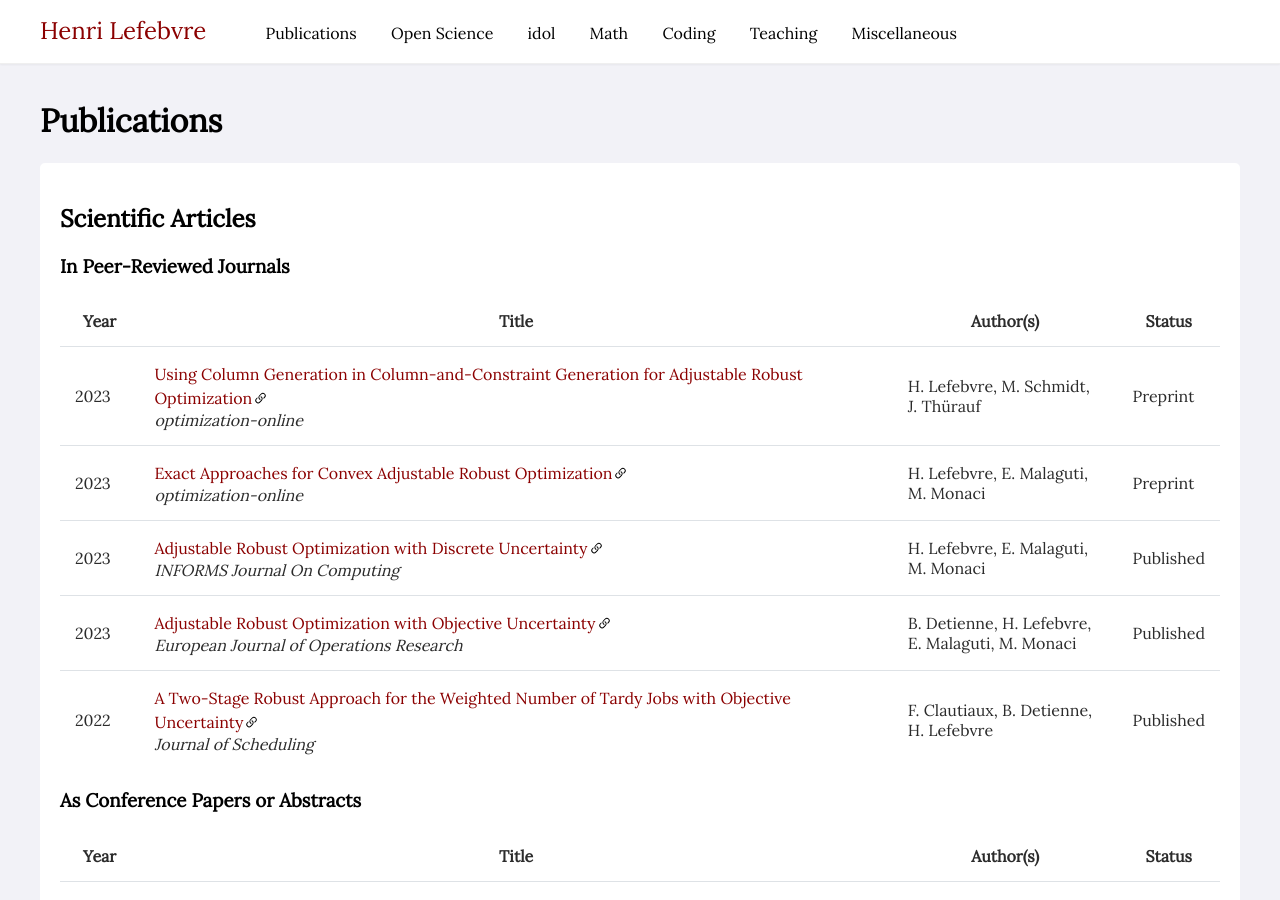
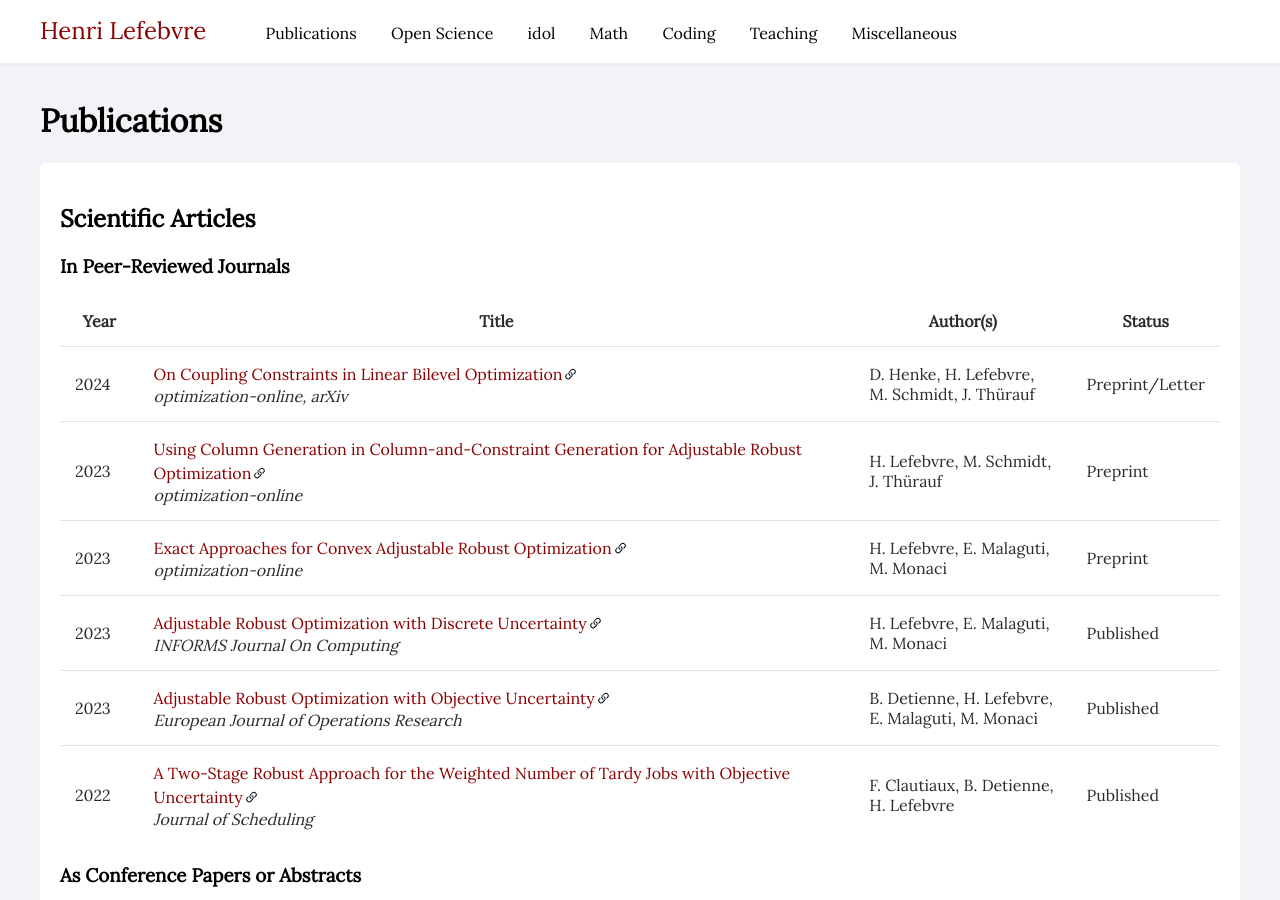
Before and after one commit to hlefebvr/hlefebvr.github.io, a Jekyll site: the page built from publications.html, in a window 1280 px wide and 900 px high. Built offline with Jekyll 4.4.1, drawn with Linux system fonts in a browser that asks for light colours; nearby versions of some CDN libraries; a style sheet for code colours, icons or effects is not loaded.

Commit message:
add letter on coupling constraints

```diff
--- a/publications.html
+++ b/publications.html
@@ -15,6 +15,15 @@ title: "Publications"
             <th style="width: 750px">Title</th>
             <th style="width: 200px">Author(s)</th>
             <th>Status</th>
+        </tr>
+        <tr>
+            <td>2024</td>
+            <td>
+                <a href="#" target="_blank">On Coupling Constraints in Linear Bilevel Optimization</a><br />
+                <i>optimization-online, arXiv</i>
+            </td>
+            <td>D. Henke, H. Lefebvre, M. Schmidt, J. Thürauf</td>
+            <td>Preprint/Letter</td>
         </tr>
         <tr>
             <td>2023</td>
```
